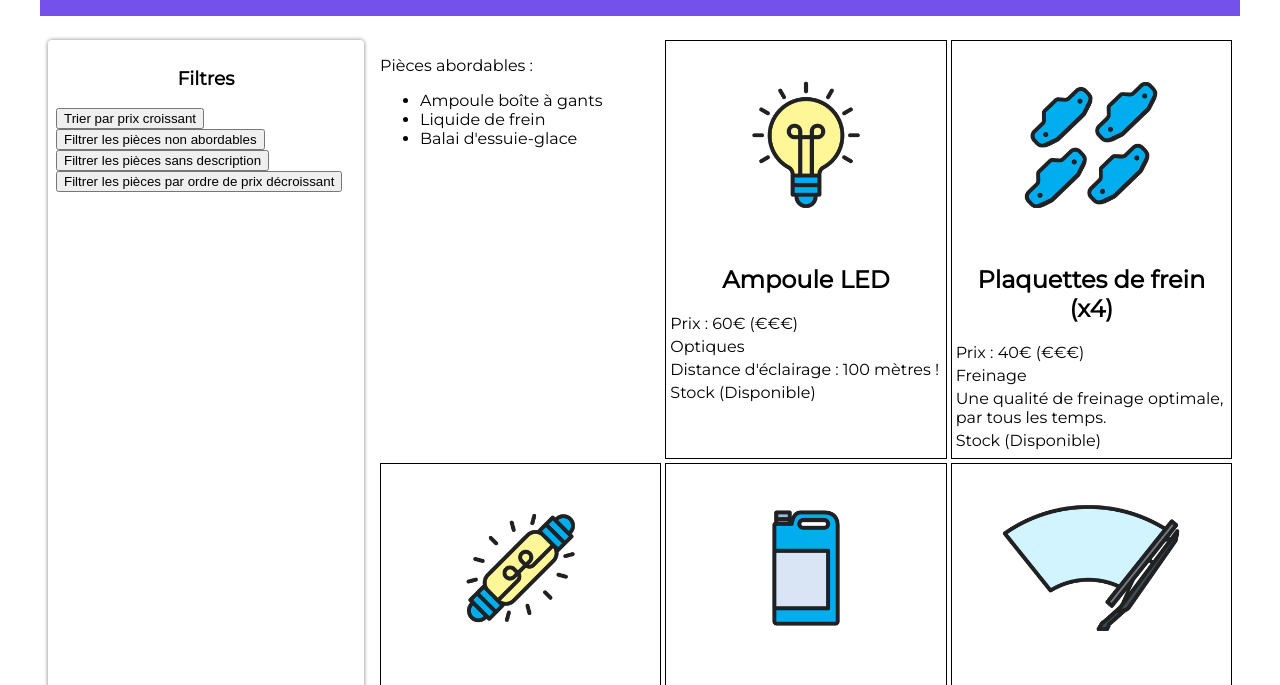
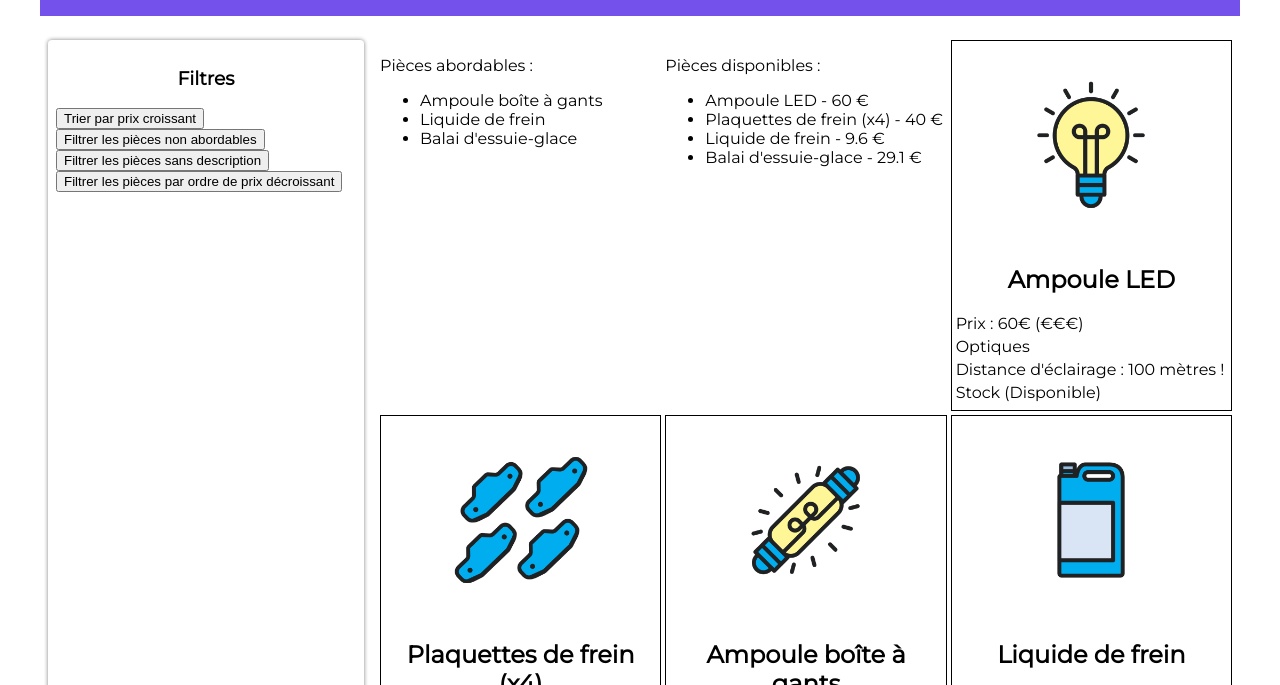
Before and after one commit to Nutnak/site-web-test, a website: page index.html in a window 1280 px wide. Shown: the part 98-783 px from the top of the page. Drawn offline with Linux system fonts and the light colour scheme.

Commit message:
add 2 list

```diff
--- a/index.html
+++ b/index.html
@@ -29,6 +29,9 @@
         <div class="abordables">
 					<p>Pièces abordables :</p>
 				</div>
+        <div class="disponibles">
+					<p>Pièces disponibles :</p>
+				</div>
 			</section>
 		</main>
 	</body>
--- a/pieces.js
+++ b/pieces.js
@@ -89,3 +89,24 @@ for (let i = 0; i < noms.length; i++) {
 
 document.querySelector('.abordables')
 .append(abordablesElements)
+
+
+const nomsDisponibles = pieces.map(piece => piece.nom);
+const prixDisponibles = pieces.map(piece => piece.prix);
+
+for(let i = pieces.length -1 ; i >= 0; i--){
+    if(pieces[i].disponibilite === false){
+        nomsDisponibles.splice(i,1);
+        prixDisponibles.splice(i,1);
+    }
+}
+
+const disponiblesElement = document.createElement('ul');
+
+for(let i=0 ; i < nomsDisponibles.length ; i++){
+    const nomElement = document.createElement('li');
+    nomElement.innerText = `${nomsDisponibles[i]} - ${prixDisponibles[i]} €`;
+    disponiblesElement.appendChild(nomElement);
+}
+
+document.querySelector('.disponibles').appendChild(disponiblesElement);
```
